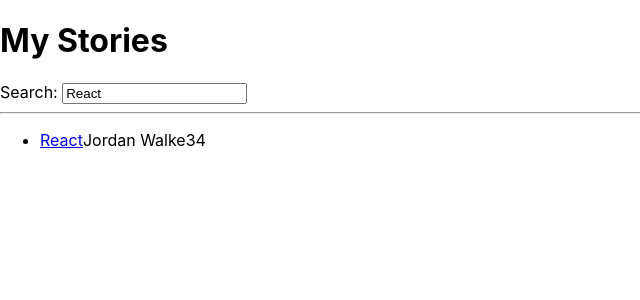
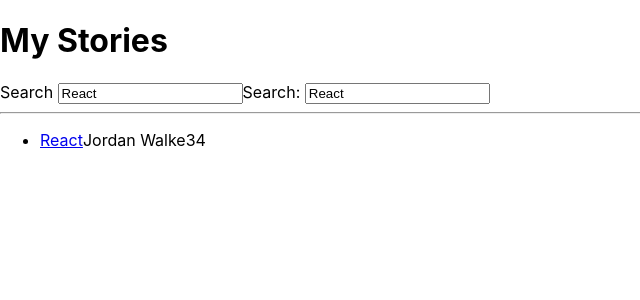
Before and after one commit to dev-yoga/stories, a React (Create React App) app: page / in a window 1280 px wide. Shown: the top 300 px of the page, without its empty margins (0-640 px from the left). Built offline with nearby package versions, Linux system fonts and the light colour scheme.

Commit message:
Reusable react component update 1

```diff
--- a/src/App.js
+++ b/src/App.js
@@ -49,6 +49,14 @@
     <div>
       <h1>My Stories</h1>
 
+        <InputWithLabel
+          id="search"
+          label="Search"
+          value={searchTerm}
+          onInputChange={handleSearch}
+          />
+
+
       <Search search={searchTerm} onSearch={handleSearch} />
 
       <hr />
@@ -57,6 +65,19 @@
     </div>
   );
 };
+
+const InputWithLabel = ({ id, label, value, onInputChange }) => (
+  <>
+  <label htmlFor={id}>{label}</label>
+  &nbsp;
+  <input
+    id={id}
+    type="text"
+    value={value}
+    onChange={onInputChange}
+    />
+  </>
+)
 
 const Search = ({ search, onSearch }) => (
   <>
```
